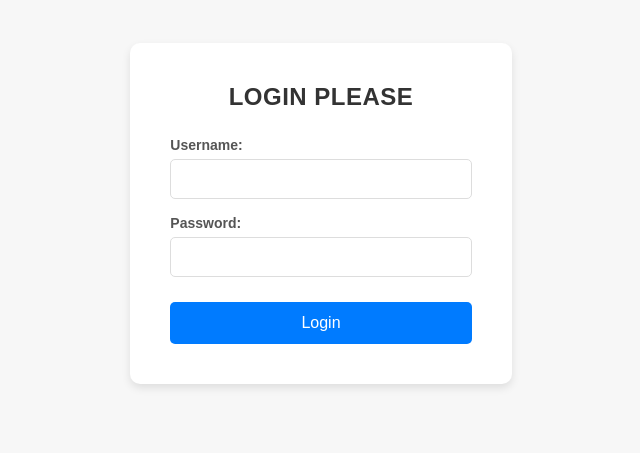
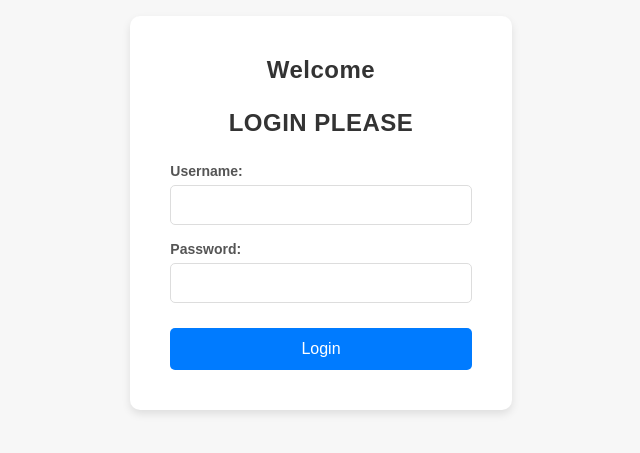
Before and after one commit to SiddappaSavadatti/ReactJs, a React (Create React App) app: page / in a window 1280 px wide. Shown: the part 187-640 px from the top of the page, without its empty margins (319-959 px from the left). Built offline with nearby package versions, Linux system fonts and the light colour scheme.

Commit message:
added one h2 tag

```diff
--- a/src/components/Login.js
+++ b/src/components/Login.js
@@ -56,6 +56,7 @@ const Login = () => {
   return (
     <div className="login-container">
       <div className="login-box">
+        <h2>Welcome</h2>
         <h2>LOGIN PLEASE</h2>
         <form onSubmit={handleSubmit} className="login-form">
           <div className="input-group">
```
